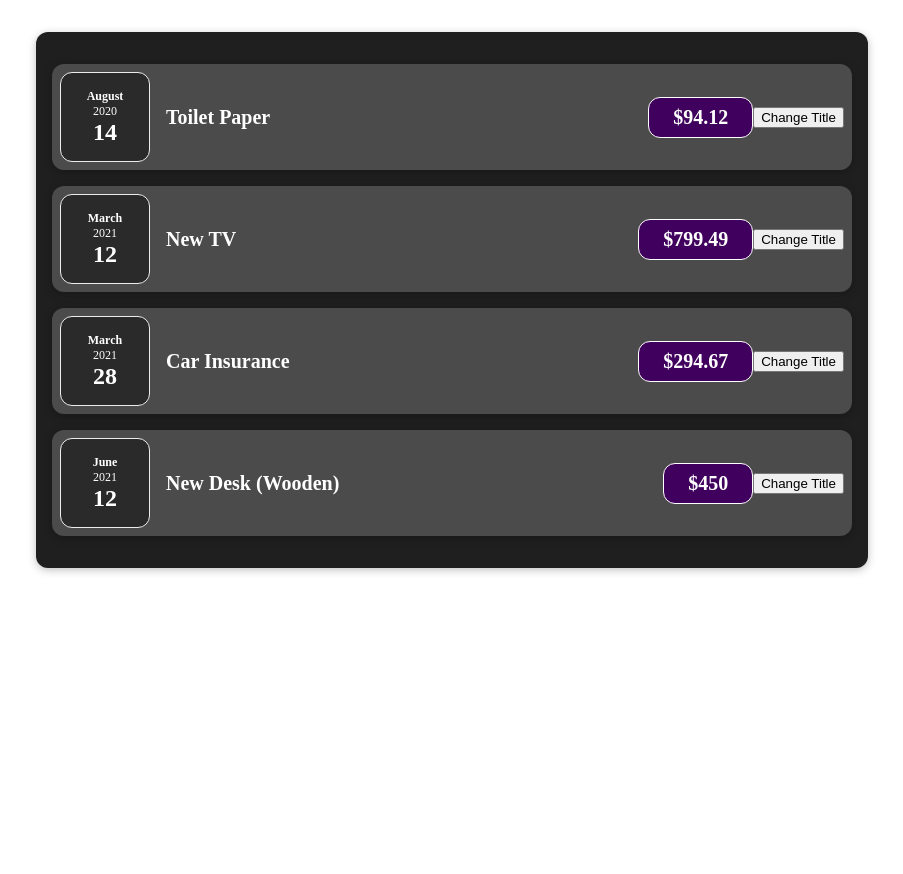
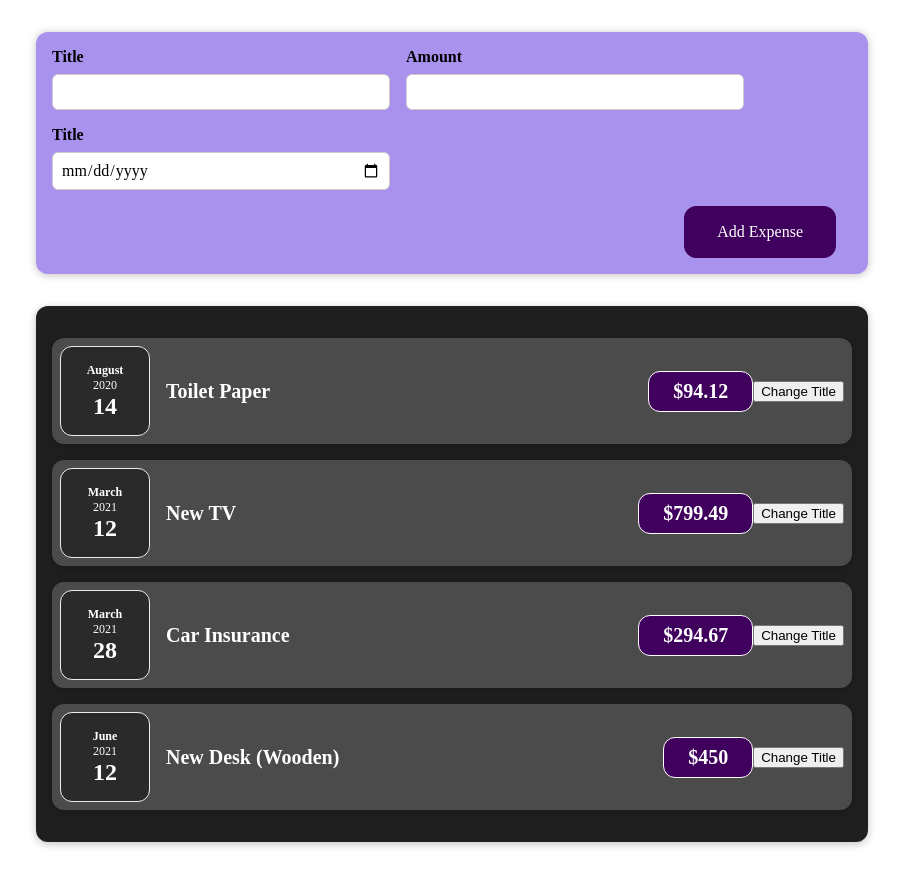
Before and after one commit to chandranshh/reactapp-finance, a React (Create React App) app: page / in a window 1280 px wide. Shown: the whole page, without its empty margins (188-1091 px from the left). Before the commit the page ends 800 px from the top, so only its background shows below. Built offline with nearby package versions, Linux system fonts and the light colour scheme.

Commit message:
added a form to acceept data entered also used the useState props

```diff
--- a/src/App.js
+++ b/src/App.js
@@ -1,4 +1,5 @@
 import Expenses from "./components/Expenses/Expenses";
+import NewExpense from "./components/NewExpense/NewExpense";
 
 const App = () => {
 
@@ -30,6 +31,7 @@ const App = () => {
 
   return (
     <div>
+      <NewExpense />
       <Expenses items = {expenses}/>
     </div>
   );
--- /dev/null
+++ b/src/components/NewExpense/ExpenseForm.css
@@ -0,0 +1,26 @@
+.new-expense__controls {
+    display: flex;
+    flex-wrap: wrap;
+    gap: 1rem;
+    margin-bottom: 1rem;
+    text-align: left;
+  }
+
+  .new-expense__control label {
+    font-weight: bold;
+    margin-bottom: 0.5rem;
+    display: block;
+  }
+
+  .new-expense__control input {
+    font: inherit;
+    padding: 0.5rem;
+    border-radius: 6px;
+    border: 1px solid #ccc;
+    width: 20rem;
+    max-width: 100%;
+  }
+
+  .new-expense__actions {
+    text-align: right;
+  }
--- /dev/null
+++ b/src/components/NewExpense/ExpenseForm.js
@@ -0,0 +1,97 @@
+import React, { useState } from "react";
+import "./ExpenseForm.css";
+
+const ExpenseForm = () => {
+  const [enteredTitle, setEnteredTitle] = useState("");
+  const [enteredAmount, setEnteredAmount] = useState("");
+  const [enteredDate, setEnteredDate] = useState("");
+
+  function titleChangeHandler(event) {
+    let titleValue = event.target.value;
+    setEnteredTitle(titleValue);
+  }
+
+  function amountChangeHandler(event) {
+    let amountValue = event.target.value;
+    setEnteredAmount(amountValue);
+  }
+  function dateChangeHandler(event) {
+    let dateValue = event.target.value;
+    setEnteredDate(dateValue);
+  }
+
+  function submitHandler(event){
+    event.preventDefault();
+
+    const expenseData = {
+        title: enteredTitle,
+        amount: enteredAmount,
+        date: new Date(enteredDate)
+    }
+
+    console.log(expenseData);
+  }
+  /*const [userInput, setUserInput] = useState({
+    enteredTitle: "",
+    enteredAmount: "",
+    enteredDate: "",
+  });
+
+  function titleChangeHandler(event) {
+    let titleValue = event.target.value;
+    setUserInput({
+      ...userInput,
+      enteredTitle: titleValue,
+    });
+  }
+
+  function amountChangeHandler(event) {
+    let amountValue = event.target.value;
+    setUserInput({
+      ...userInput,
+      enteredAmount: amountValue,
+    });
+  }
+
+  function dateChangeHandler(event) {
+    let dateValue = event.target.value;
+    setUserInput({
+      ...userInput,
+      enteredDate: dateValue,
+    });
+  }*/
+
+  return (
+    <form onSubmit={submitHandler}>
+      <div className="new-expense__controls">
+        <div className="new-expense__control">
+          <label>Title</label>
+          <input type="text" onChange={titleChangeHandler} />
+        </div>
+        <div className="new-expense__control">
+          <label>Amount</label>
+          <input
+            type="number"
+            min="0.01"
+            step="0.01"
+            onChange={amountChangeHandler}
+          />
+        </div>
+        <div className="new-expense__control">
+          <label>Title</label>
+          <input
+            type="date"
+            min="2019-01-01"
+            amx="2055-12-31"
+            onChange={dateChangeHandler}
+          />
+        </div>
+      </div>
+      <div className="new-expense__actions">
+        <button type="submit">Add Expense</button>
+      </div>
+    </form>
+  );
+};
+
+export default ExpenseForm;
--- /dev/null
+++ b/src/components/NewExpense/NewExpense.css
@@ -0,0 +1,38 @@
+.new-expense {
+    background-color: #a892ee;
+    padding: 1rem;
+    margin: 2rem auto;
+    width: 50rem;
+    max-width: 95%;
+    border-radius: 12px;
+    text-align: center;
+    box-shadow: 0 1px 8px rgba(0, 0, 0, 0.25);
+  }
+
+  .new-expense button {
+    font: inherit;
+    cursor: pointer;
+    padding: 1rem 2rem;
+    border: 1px solid #40005d;
+    background-color: #40005d;
+    color: white;
+    border-radius: 12px;
+    margin-right: 1rem;
+  }
+
+  .new-expense button:hover,
+  .new-expense button:active {
+    background-color: #510674;
+    border-color: #510674;
+  }
+
+  .new-expense button.alternative {
+    color: #220131;
+    border-color: transparent;
+    background-color: transparent;
+  }
+
+  .new-expense button.alternative:hover,
+  .new-expense button.alternative:active {
+    background-color: #ddb3f8;
+  }
--- /dev/null
+++ b/src/components/NewExpense/NewExpense.js
@@ -0,0 +1,13 @@
+import React from "react";
+import ExpenseForm from "./ExpenseForm";
+import "./NewExpense.css";
+
+const NewExpense = () => {
+  return (
+    <div className="new-expense">
+      <ExpenseForm />
+    </div>
+  );
+};
+
+export default NewExpense;
```
